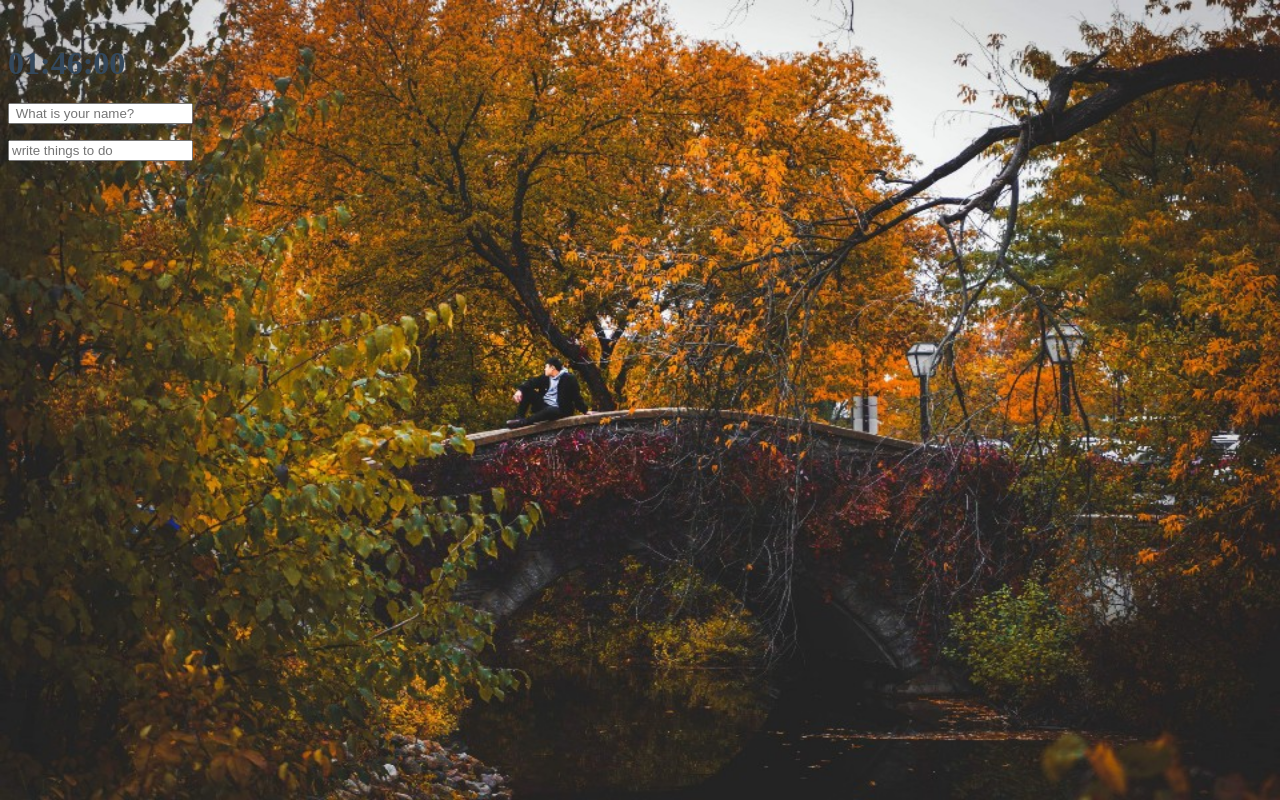
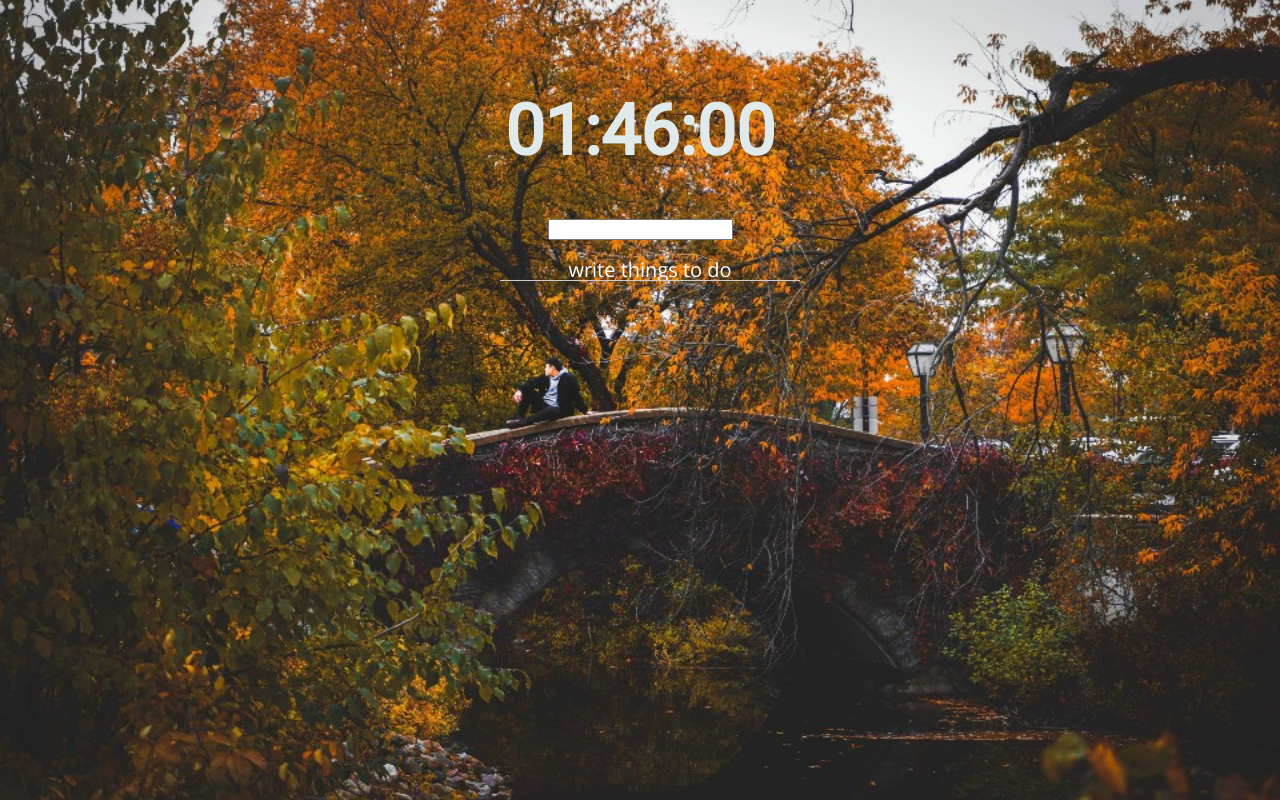
Before and after one commit to devfrankkim/momentum-js, a plain HTML site: page index.html in a window 1280 px wide. Drawn offline with nearby package versions, Linux system fonts and the light colour scheme.

Commit message:
fixed stuff

```diff
--- a/css/index.css
+++ b/css/index.css
@@ -1,9 +1,21 @@
+@import url("https://fonts.googleapis.com/css?family=Open+Sans|Roboto:400,700i&display=swap'");
+@import url("https://fonts.googleapis.com/css?family=Open+Sans|Playfair+Display&display=swap");
+
 body {
-  background-color: #ecf0f1;
+  background-color: #e0eaea;
 }
-.btn {
+
+.clock {
+  color: #e0eaea;
+  text-align: center;
+  font-size: 70px;
+  font-family: "Roboto", sans-serif;
+}
+
+.delBtn {
   cursor: pointer;
 }
+
 h1 {
   color: #34495e;
   transition: color 0.5s ease-in-out;
@@ -14,7 +26,12 @@ h1 {
 
 .form,
 .greetings {
+  font-family: "Open Sans", sans-serif;
+
   display: none;
+  color: #ecf0f1;
+  text-align: center;
+  font-size: 20px;
 }
 
 .showing {
@@ -23,10 +40,10 @@ h1 {
 
 @keyframes fadeIn {
   from {
-    opacity: 0;
+    opacity: -5;
   }
   to {
-    opacity: 1;
+    opacity: 3;
   }
 }
 
@@ -37,5 +54,37 @@ h1 {
   width: 100%;
   height: 100%;
   z-index: -1;
-  animation: fadeIn 0.5s linear;
+  animation: fadeIn 0.9s linear;
 }
+
+#toDoBox {
+  margin: auto;
+  display: block;
+  background-color: transparent;
+  border: none;
+  border-bottom: 1px solid #ccc;
+  box-sizing: border-box;
+  font-family: "Open Sans", sans-serif;
+  font-size: 20px;
+  height: 20px;
+  left: 10px;
+  padding: 10px 0px;
+  position: relative;
+  top: 40%;
+  width: 300px;
+  text-align: center;
+}
+::placeholder {
+  color: white;
+}
+.toDoList {
+  font-family: "Playfair Display", serif;
+  color: white;
+  text-align: center;
+  font-size: 20px;
+  font-family: ;
+}
+
+#liList {
+  list-style-type: none;
+}
--- a/index.html
+++ b/index.html
@@ -7,18 +7,17 @@
     <title> Momentum </title>
  <body>
     <div class="js-clock">
-        <h1>00:00:00</h1>
+        <h1 class="clock">00:00:00</h1>
     </div>
     <form class="js-form form">
         <input type="text" placeholder=" What is your name?" />
 
     </form>
     <h4 class="js-greetings greetings"></h4>
-    <form class="js-toDoForm">
-        <input type="text" placeholder='write things to do'/>
+    <form class="js-toDoForm "  >
+        <input type="text" id="toDoBox" placeholder='write things to do'/>
     </form>
-    <ul class="js-toDoList">
-
+    <ul class="js-toDoList toDoList" id="liList">
     </ul>
     <script src="js/clock.js"></script>
     <script src="js/greeting.js"></script>
--- a/js/bg.js
+++ b/js/bg.js
@@ -1,13 +1,13 @@
 const body = document.querySelector("body");
 
-const IMG_NUMBER = 4;
+const IMG_NUMBER = 3;
 
 function paintImage(imgNumber) {
   console.log(1);
   const image = new Image();
   image.src = `images/${imgNumber + 1}.jpeg`;
   image.classList.add("bgImage");
-  body.appendChild(image);
+  body.prepend(image);
 }
 
 function genRandom() {
--- a/js/greeting.js
+++ b/js/greeting.js
@@ -24,7 +24,9 @@ function askForName() {
 function paintGreeting(currentValue) {
   form.classList.remove(SHOWING_CLASSNAME);
   greeting.classList.add(SHOWING_CLASSNAME);
-  greeting.innerText = `Hello ${currentValue}`;
+  greeting.innerText = ` You are doing great, ${currentValue}!
+
+  What's your main focus for today?`;
 }
 
 // querySelector => select the first one that he finds.
--- a/js/todo.js
+++ b/js/todo.js
@@ -36,7 +36,7 @@ function paintToDo(text) {
   const delBtn = document.createElement("button");
   const span = document.createElement("span");
   const newId = toDos.length + 1;
-  delBtn.innerText = "❌";
+  delBtn.innerText = " ❌ ";
   delBtn.addEventListener("click", deleteToDo);
   span.innerText = text;
   ElLi.appendChild(span);
```
Also changed, not shown: images/2.jpeg, images/3.jpeg, images/4.jpeg (deleted).
